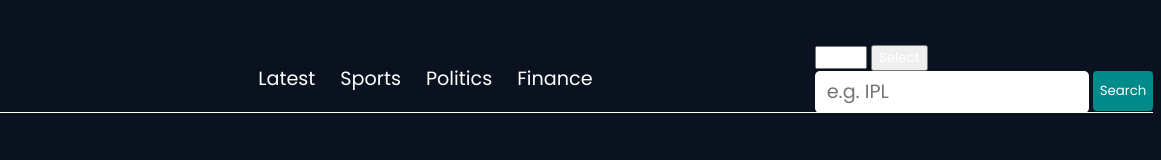
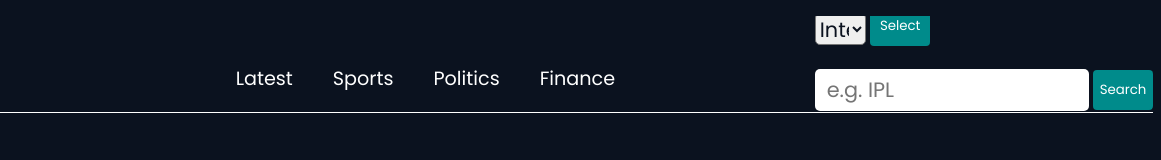
Before and after one commit to MSNithilan/ADG-News-App, a plain HTML site: page index.html in a window 1280 px wide. Shown: the full height of the page, 119-1280 px from the left. Drawn offline with Linux system fonts and the light colour scheme; no server answers.

Commit message:
Update style.css

```diff
--- a/style.css
+++ b/style.css
@@ -26,7 +26,6 @@ nav{
 }
 ul{
     list-style: none;
-    gap: 25px;
     font-size: 1.2em;
 }
 .flex{
@@ -39,20 +38,36 @@ ul{
     overflow: hidden;
     justify-content: space-between;
 }
-.searchbar{
-    align-self: center;
-}
 .navlinkitem{
     cursor: pointer;
+    padding: 10px 15px;
+    margin: 5px;
 }
 .navlinkitem:hover{
-    color: darkcyan;
+    background-color: darkcyan;
+    padding: 10px 15px;
+    border-radius: 20px;
+    margin: 5px;
 }
 .navlinkitem:active{
-    color: blue;
+    color: #0b121f;
 }
 .navlinkitem.active{
-    color: darkcyan;
+    background-color: darkcyan;
+    padding: 10px 15px;
+    border-radius: 20px;
+}
+#region-select{
+    width: 4vw;
+    height: 4vh;
+    position: relative;
+    bottom: 2vh;
+    color: #0b121f;
+    font-size: 1.3em;
+    border-radius: 5px;
+}
+#region-select:focus{
+    outline: none;
 }
 #search-input{
     width: 250px;
@@ -60,8 +75,13 @@ ul{
     padding-inline: 12px;
     border-radius: 5px;
     color: black;
-    font-size: 1.2em;
+    font-size: 1.3em;
     border: none;
+}
+.searchbar{
+    position: relative;
+    bottom: 1vh;
+    align-self: center;
 }
 #search-input:focus{
     outline: none;
@@ -79,7 +99,22 @@ ul{
     cursor: pointer;
 }
 .search-button:active{
-    background-color: blue;
+    background-color: #0b121f;
+}
+.region-button{
+    width: 60px;
+    height: 40px;
+    border: none;
+    border-radius: 4px;
+    position: relative;
+    bottom: 23px;
+    background-color: darkcyan;
+}
+.region-button:hover{
+    cursor: pointer;
+}
+.region-button:active{
+    background-color: #0b121f;
 }
 main{
     margin-top: 30px;
@@ -101,7 +136,7 @@ main{
 }
 .card:hover{
     background-color: darkcyan;
-    transform: translateY(-2px);
+    transform: translateY(-4px);
 }
 .card-img img{
     width: 100%;
```
